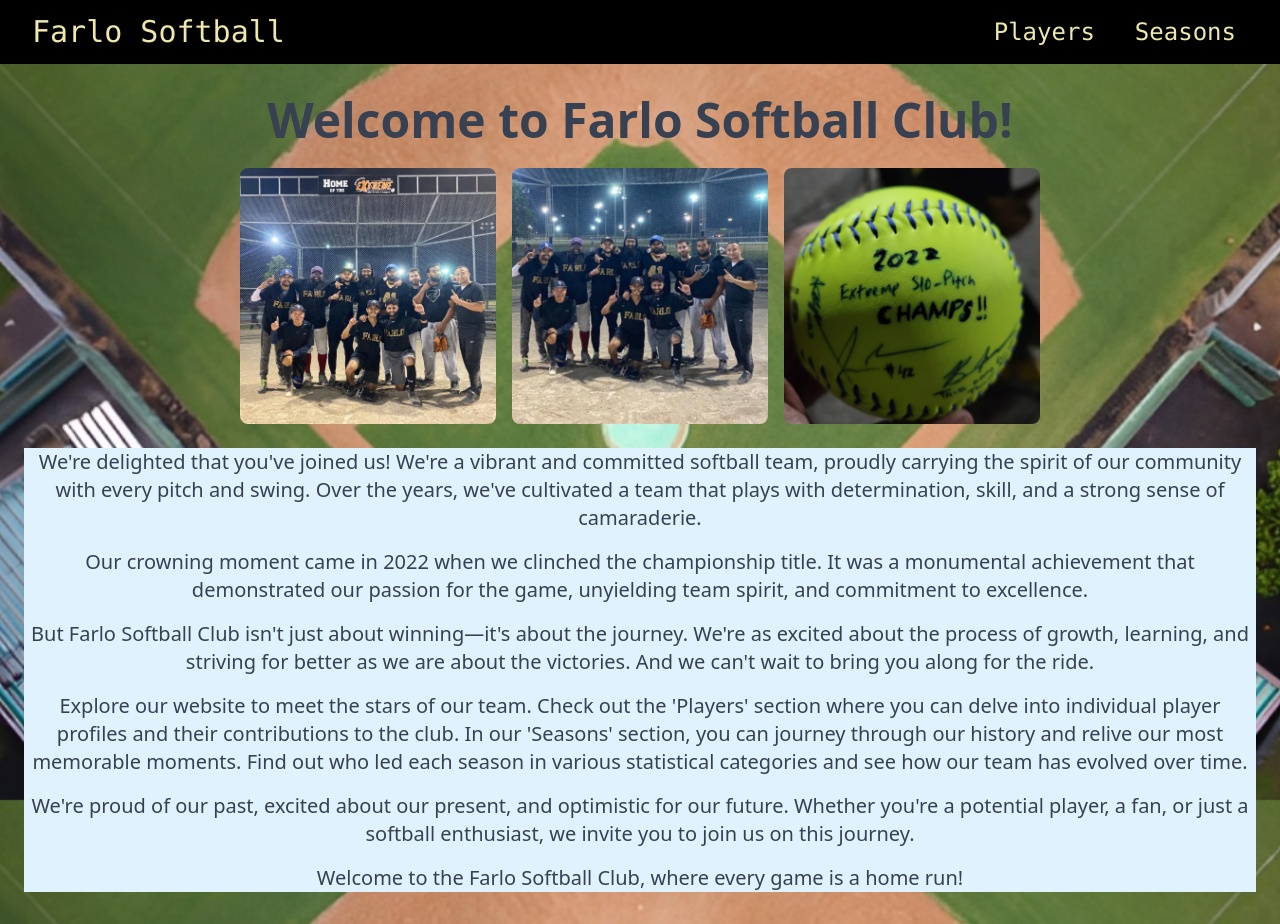
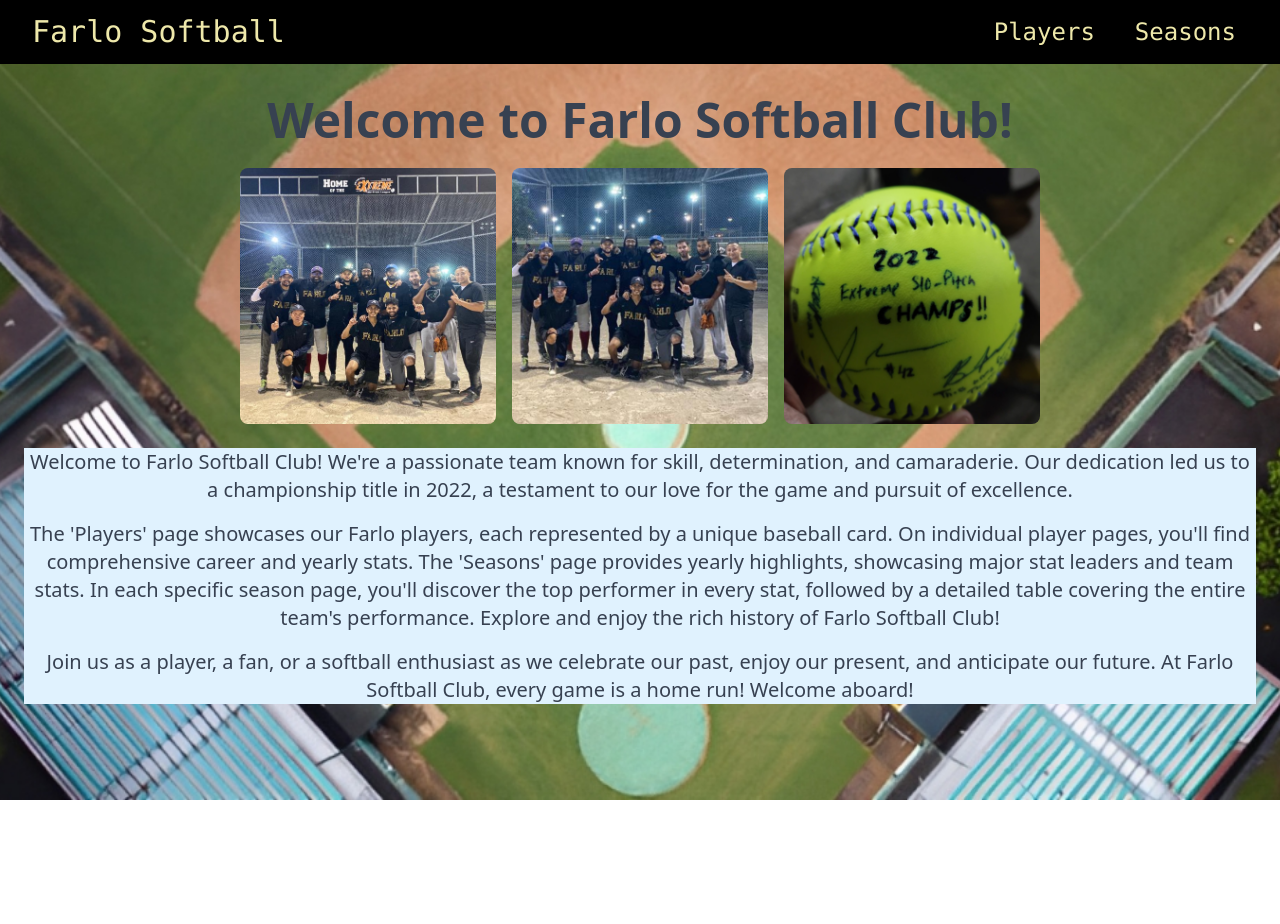
Before and after one commit to Charanvir/Farlo-Softball, a Next.js app: page / in a window 1280 px wide. After the commit the page ends 800 px from the top, so only its background shows below. Built offline with nearby package versions, Linux system fonts and the light colour scheme.

Commit message:
Applied uniform styling to titles, rewrote the welcome page

```diff
--- a/pages/index.tsx
+++ b/pages/index.tsx
@@ -17,42 +17,27 @@ export default function Home() {
 
         <div className="text-xl text-center text-gray-700 bg-sky-100">
           <p className="mb-4">
-            We're delighted that you've joined us! We're a vibrant and committed
-            softball team, proudly carrying the spirit of our community with
-            every pitch and swing. Over the years, we've cultivated a team that
-            plays with determination, skill, and a strong sense of camaraderie.
+            Welcome to Farlo Softball Club! We're a passionate team known for
+            skill, determination, and camaraderie. Our dedication led us to a
+            championship title in 2022, a testament to our love for the game and
+            pursuit of excellence.
           </p>
 
           <p className="mb-4">
-            Our crowning moment came in 2022 when we clinched the championship
-            title. It was a monumental achievement that demonstrated our passion
-            for the game, unyielding team spirit, and commitment to excellence.
+            The 'Players' page showcases our Farlo players, each represented by
+            a unique baseball card. On individual player pages, you'll find
+            comprehensive career and yearly stats. The 'Seasons' page provides
+            yearly highlights, showcasing major stat leaders and team stats. In
+            each specific season page, you'll discover the top performer in
+            every stat, followed by a detailed table covering the entire team's
+            performance. Explore and enjoy the rich history of Farlo Softball
+            Club!
           </p>
 
           <p className="mb-4">
-            But Farlo Softball Club isn't just about winning—it's about the
-            journey. We're as excited about the process of growth, learning, and
-            striving for better as we are about the victories. And we can't wait
-            to bring you along for the ride.
-          </p>
-
-          <p className="mb-4">
-            Explore our website to meet the stars of our team. Check out the
-            'Players' section where you can delve into individual player
-            profiles and their contributions to the club. In our 'Seasons'
-            section, you can journey through our history and relive our most
-            memorable moments. Find out who led each season in various
-            statistical categories and see how our team has evolved over time.
-          </p>
-
-          <p className="mb-4">
-            We're proud of our past, excited about our present, and optimistic
-            for our future. Whether you're a potential player, a fan, or just a
-            softball enthusiast, we invite you to join us on this journey.
-          </p>
-
-          <p>
-            Welcome to the Farlo Softball Club, where every game is a home run!
+            Join us as a player, a fan, or a softball enthusiast as we celebrate
+            our past, enjoy our present, and anticipate our future. At Farlo
+            Softball Club, every game is a home run! Welcome aboard!
           </p>
         </div>
       </div>
--- a/pages/player/[playerId].tsx
+++ b/pages/player/[playerId].tsx
@@ -73,6 +73,11 @@ export default function SinglePlayer({
           <SinglePlayerTable stats={playerData.stats}></SinglePlayerTable>
         </div>
       )}
+      {playerData.stats.length === 0 && (
+        <h1 className="text-center text-3xl text-slate-900 underline w-1/2 mx-auto bg-white border-4 border-black border-solid my-5">
+          Stats Incoming
+        </h1>
+      )}
     </div>
   );
 }
--- a/pages/season/[year].tsx
+++ b/pages/season/[year].tsx
@@ -79,7 +79,7 @@ export default function SingleSeason({
 
   return (
     <div>
-      <h1 className="text-center text-3xl py-5 underline bg-white m-5">
+      <h1 className="text-center text-2xl py-5 text-sky-900 sm:w-2/3 w-4/5 mx-auto bg-gray-100 my-5">
         The {seasonData[0].year} Farlo Season
       </h1>
       <div className="flex flex-wrap justify-center">
--- a/pages/seasons.tsx
+++ b/pages/seasons.tsx
@@ -21,7 +21,7 @@ export default function Seasons({
 }) {
   return (
     <div>
-      <h1 className="text-center text-3xl py-3 bg-gray-200 underline">
+      <h1 className="text-center text-2xl py-5 text-sky-900 sm:w-2/3 w-4/5 mx-auto bg-gray-100 my-5">
         Seasons Overview
       </h1>
       <div className="flex justify-center border-style border-2 w-4/5 m-auto my-5">
```
